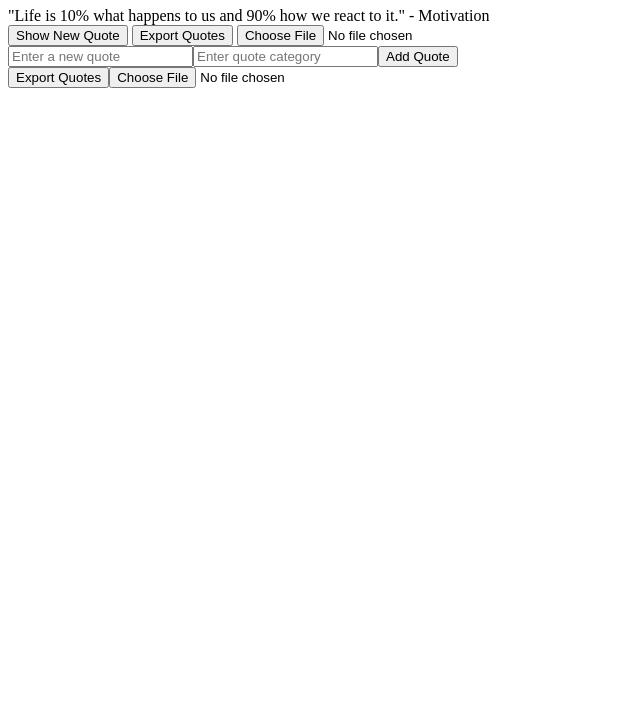
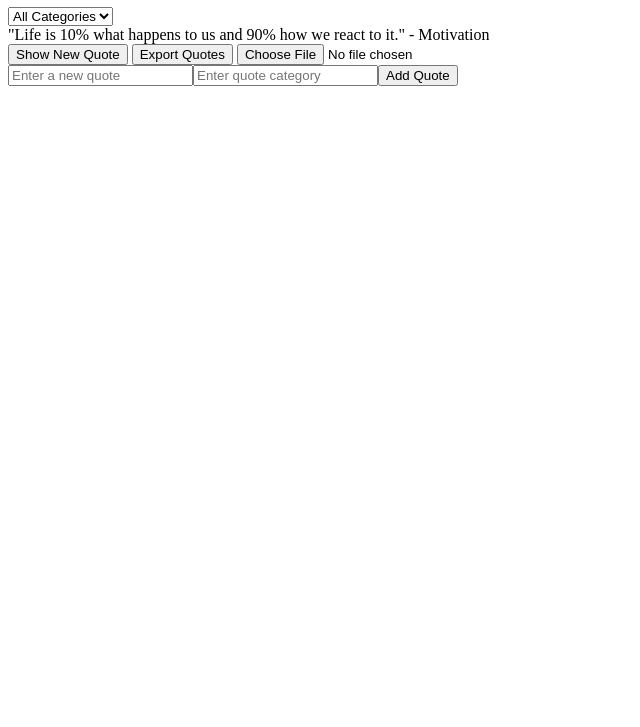
Before and after one commit to melaku471/alx_fe_javascript, a plain HTML site: page dom-manipulation/index.html in a window 1280 px wide. Shown: the part 73-800 px from the top of the page, without its empty margins (0-640 px from the left). Drawn offline with Linux system fonts and the light colour scheme.

Commit message:
Conflict Resolution

```diff
--- a/dom-manipulation/index.html
+++ b/dom-manipulation/index.html
@@ -7,6 +7,9 @@
 </head>
 <body>
   <h1>Dynamic Quote Generator</h1>
+  <select id="categoryFilter" onchange="filterQuotes()">
+    <option value="all">All Categories</option>
+  </select>
   <div id="quoteDisplay"></div>
   <button id="newQuote">Show New Quote</button>
 
--- a/dom-manipulation/script.js
+++ b/dom-manipulation/script.js
@@ -10,16 +10,57 @@ document.addEventListener('DOMContentLoaded', () => {
       localStorage.setItem('quotes', JSON.stringify(quotes));
     }
 
-    // Function to display a random quote
-    function showRandomQuote() {
-      if (quotes.length === 0) {
+    // Function to get unique categories from quotes
+    function getCategories() {
+      const categories = quotes.map(quote => quote.category);
+      return [...new Set(categories)];
+    }
+
+    // Function to populate category filter dropdown
+    function populateCategoryFilter() {
+      const categoryFilter = document.getElementById('categoryFilter');
+      const categories = getCategories();
+
+      // Clear existing options
+      categoryFilter.innerHTML = '<option value="all">All Categories</option>';
+
+      // Populate dropdown with unique categories
+      categories.forEach(category => {
+        const option = document.createElement('option');
+        option.value = category;
+        option.textContent = category;
+        categoryFilter.appendChild(option);
+      });
+
+      // Set last selected category if available
+      const lastSelectedCategory = localStorage.getItem('selectedCategory');
+      if (lastSelectedCategory) {
+        categoryFilter.value = lastSelectedCategory;
+      }
+    }
+
+    // Function to filter and display quotes based on selected category
+    function filterQuotes() {
+      const selectedCategory = document.getElementById('categoryFilter').value;
+      localStorage.setItem('selectedCategory', selectedCategory);
+
+      const filteredQuotes = selectedCategory === 'all'
+        ? quotes
+        : quotes.filter(quote => quote.category === selectedCategory);
+
+      if (filteredQuotes.length === 0) {
         document.getElementById('quoteDisplay').innerHTML = 'No quotes available.';
         return;
       }
-      const randomIndex = Math.floor(Math.random() * quotes.length);
-      const quote = quotes[randomIndex];
+      const randomIndex = Math.floor(Math.random() * filteredQuotes.length);
+      const quote = filteredQuotes[randomIndex];
       document.getElementById('quoteDisplay').innerHTML = `"${quote.text}" - ${quote.category}`;
       sessionStorage.setItem('lastQuote', JSON.stringify(quote));
+    }
+
+    // Function to display a random quote
+    function showRandomQuote() {
+      filterQuotes();
     }
 
     // Function to add a new quote
@@ -31,6 +72,7 @@ document.addEventListener('DOMContentLoaded', () => {
         document.getElementById('newQuoteText').value = '';
         document.getElementById('newQuoteCategory').value = '';
         saveQuotes();
+        populateCategoryFilter();
         alert('New quote added successfully!');
       } else {
         alert('Please enter both a quote and a category.');
@@ -82,33 +124,23 @@ document.addEventListener('DOMContentLoaded', () => {
         const importedQuotes = JSON.parse(event.target.result);
         quotes.push(...importedQuotes);
         saveQuotes();
+        populateCategoryFilter();
         alert('Quotes imported successfully!');
       };
       fileReader.readAsText(event.target.files[0]);
     }
 
-    // Create the import/export buttons and file input
-    function createImportExportButtons() {
-      const exportButton = document.createElement('button');
-      exportButton.textContent = 'Export Quotes';
-      exportButton.onclick = exportQuotes;
-
-      const importFileInput = document.createElement('input');
-      importFileInput.id = 'importFile';
-      importFileInput.type = 'file';
-      importFileInput.accept = '.json';
-      importFileInput.onchange = importFromJsonFile;
-
-      document.body.appendChild(exportButton);
-      document.body.appendChild(importFileInput);
-    }
-
     // Event listener for "Show New Quote" button
     document.getElementById('newQuote').addEventListener('click', showRandomQuote);
 
-    // Create the add quote form and import/export buttons
+    // Event listener for "Export Quotes" button
+    document.getElementById('exportQuotes').addEventListener('click', exportQuotes);
+
+    // Create the add quote form
     createAddQuoteForm();
-    createImportExportButtons();
+
+    // Populate category filter dropdown
+    populateCategoryFilter();
 
     // Show the last viewed quote from session storage if available, otherwise show an initial random quote
     const lastQuote = JSON.parse(sessionStorage.getItem('lastQuote'));
```
